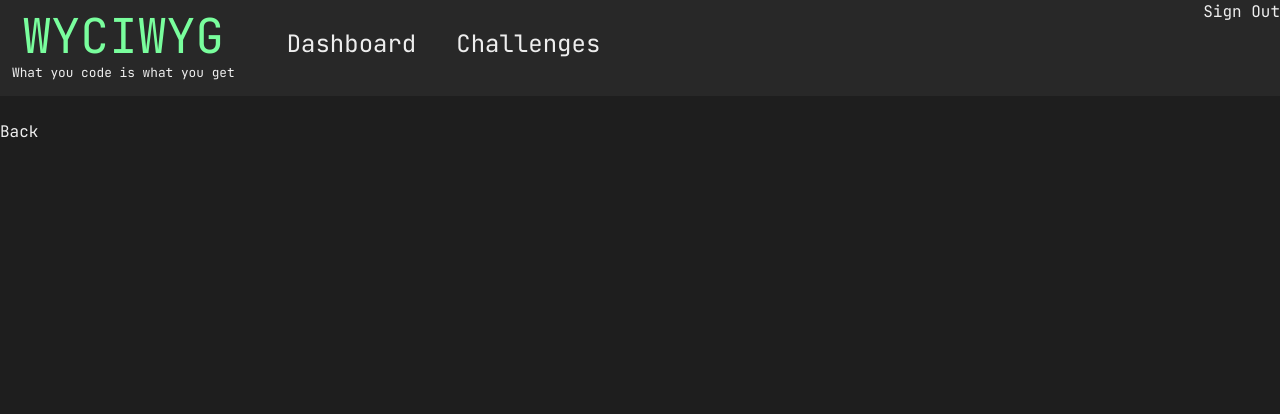
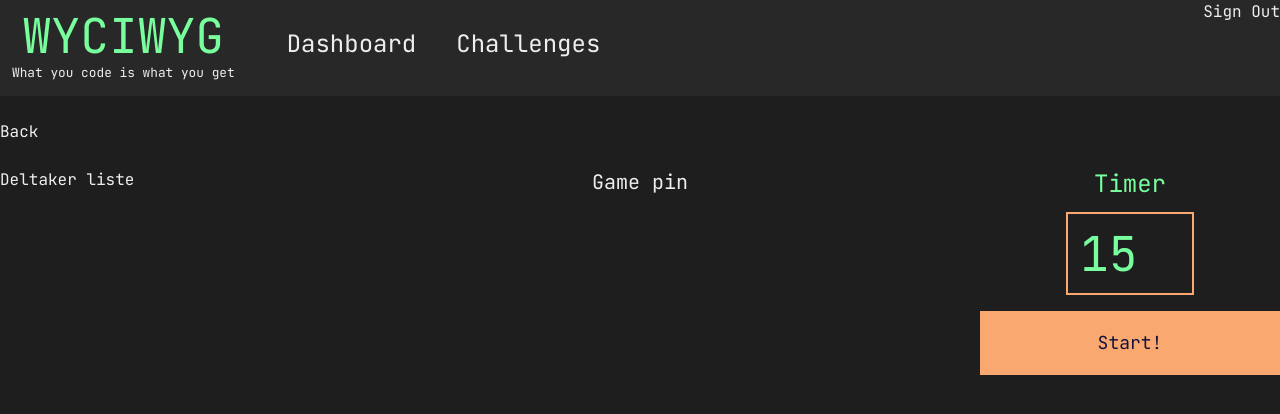
Before and after one commit to Dre90/wyciwyg-dashboard, a Nuxt app: page /challenges/lobby/1 in a window 1280 px wide. Shown: the top 414 px of the page. Built offline with nearby package versions, Linux system fonts and the light colour scheme; no server answers; the database is empty; sample sign-in values are in the browser's storage.

Commit message:
startet på lobby page

```diff
--- a/layouts/default.vue
+++ b/layouts/default.vue
@@ -1,6 +1,6 @@
 <template>
   <div
-    class="h-full min-h-screen bg-bv-dark-gray pb-10 font-JetBrainsMono text-bv-text-color"
+    class="h-full min-h-screen bg-bv-dark-gray pb-20 font-JetBrainsMono text-bv-text-color"
   >
     <Header />
     <div class="container mx-auto pt-6">
--- a/pages/challenges/[id].vue
+++ b/pages/challenges/[id].vue
@@ -5,7 +5,7 @@
     </div>
 
     <div class="flex w-full gap-10">
-      <div class="flex w-1/4 flex-col gap-6">
+      <div class="flex w-1/4 flex-col gap-12">
         <img
           :src="challenge.image_url"
           alt="The challenge reference image"
--- a/pages/challenges/lobby/[id].vue
+++ b/pages/challenges/lobby/[id].vue
@@ -2,12 +2,97 @@
   <div>
     <div class="mb-6 w-full">
       <NuxtLink :to="`/challenges/${id}`" class="">Back</NuxtLink>
+    </div>
+
+    <div class="flex gap-10">
+      <div class="flex w-1/4 flex-col">Deltaker liste</div>
+      <div class="flex w-1/2 flex-col">
+        <div v-if="!gameStarted" class="flex flex-col items-center">
+          <span class="text-9xl text-bv-green">{{ gamePin }}</span>
+          <p class="text-xl">Game pin</p>
+        </div>
+        <div v-if="gameStarted" class="flex flex-col items-center">
+          <p v-if="gameStarted" class="text-9xl text-bv-green">
+            {{ formatTime(counter) }}
+          </p>
+        </div>
+      </div>
+      <div class="w-1/4">
+        <div v-if="!gameStarted" class="flex flex-col items-center">
+          <label
+            v-if="!gameStarted"
+            for="timer"
+            class="mb-3 text-2xl text-bv-green"
+            >Timer</label
+          >
+          <input
+            v-if="!gameStarted"
+            type="number"
+            name="timer"
+            min="1"
+            max="30"
+            v-model.number="minutes"
+            class="mb-4 w-32 border-2 border-bv-orange bg-bv-dark-gray text-5xl text-bv-green"
+          />
+
+          <button
+            @click="startTimer"
+            class="inline-flex w-full cursor-pointer items-center justify-center border-2 border-bv-orange bg-bv-orange p-4 text-lg text-bv-text-color-dark transition-all hover:bg-bv-dark-orange focus:bg-bv-dark-orange active:bg-bv-text-color-dark active:fill-bv-orange active:text-bv-orange"
+          >
+            Start!
+          </button>
+        </div>
+      </div>
     </div>
   </div>
 </template>
 
 <script setup>
 const { id } = useRoute().params;
+const client = useSupabaseClient();
+const user = useSupabaseUser();
+const gamePin = ref("");
+const gameStarted = ref(false);
+const minutes = ref(15);
+const timerInterval = ref("");
+let counter = ref(0);
+
+const formatTime = (timer) => {
+  const minutes = Math.floor(timer / 60);
+  const seconds = Math.floor(timer - minutes * 60);
+
+  return `${minutes.toString().padStart(2, "0")}:${seconds
+    .toString()
+    .padStart(2, "0")}`;
+};
+
+const startTimer = () => {
+  counter.value = minutes.value * 60;
+  if (gameStarted.value) {
+    return;
+  }
+
+  gameStarted.value = true;
+
+  timerInterval.value = setInterval(() => {
+    counter.value--;
+    if (counter.value <= 0) {
+      clearInterval(timerInterval.value);
+    }
+  }, 1000);
+};
+
+const { data, error } = await client
+  .from("Challenges")
+  .select("game_pin")
+  .eq("author_id", user.value.id)
+  .eq("id", id)
+  .single();
+
+// TODO: error handling
+if (error) console.log(error.message);
+
+if (data) gamePin.value = data.game_pin;
 
 definePageMeta({
   middleware: "auth",
```
